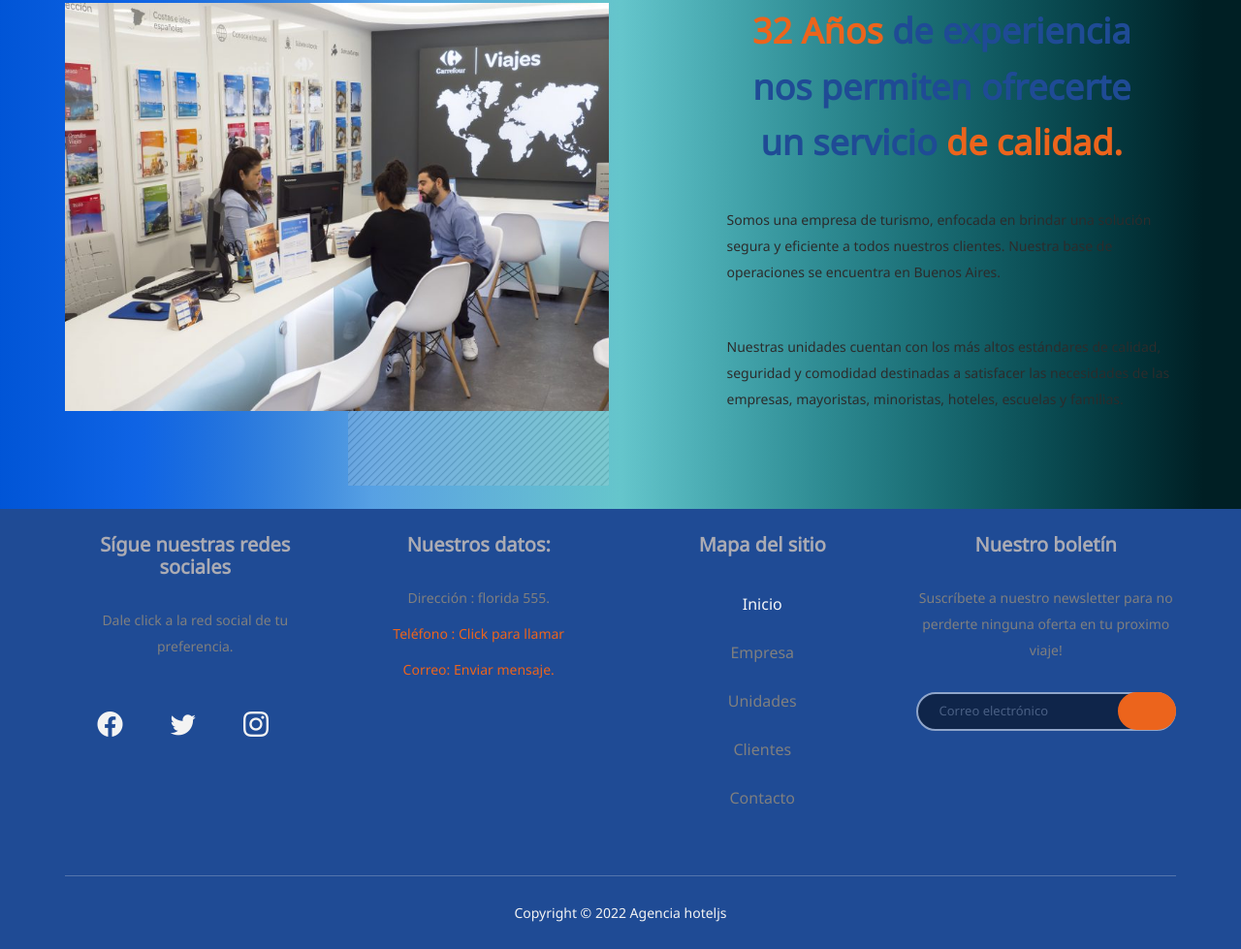
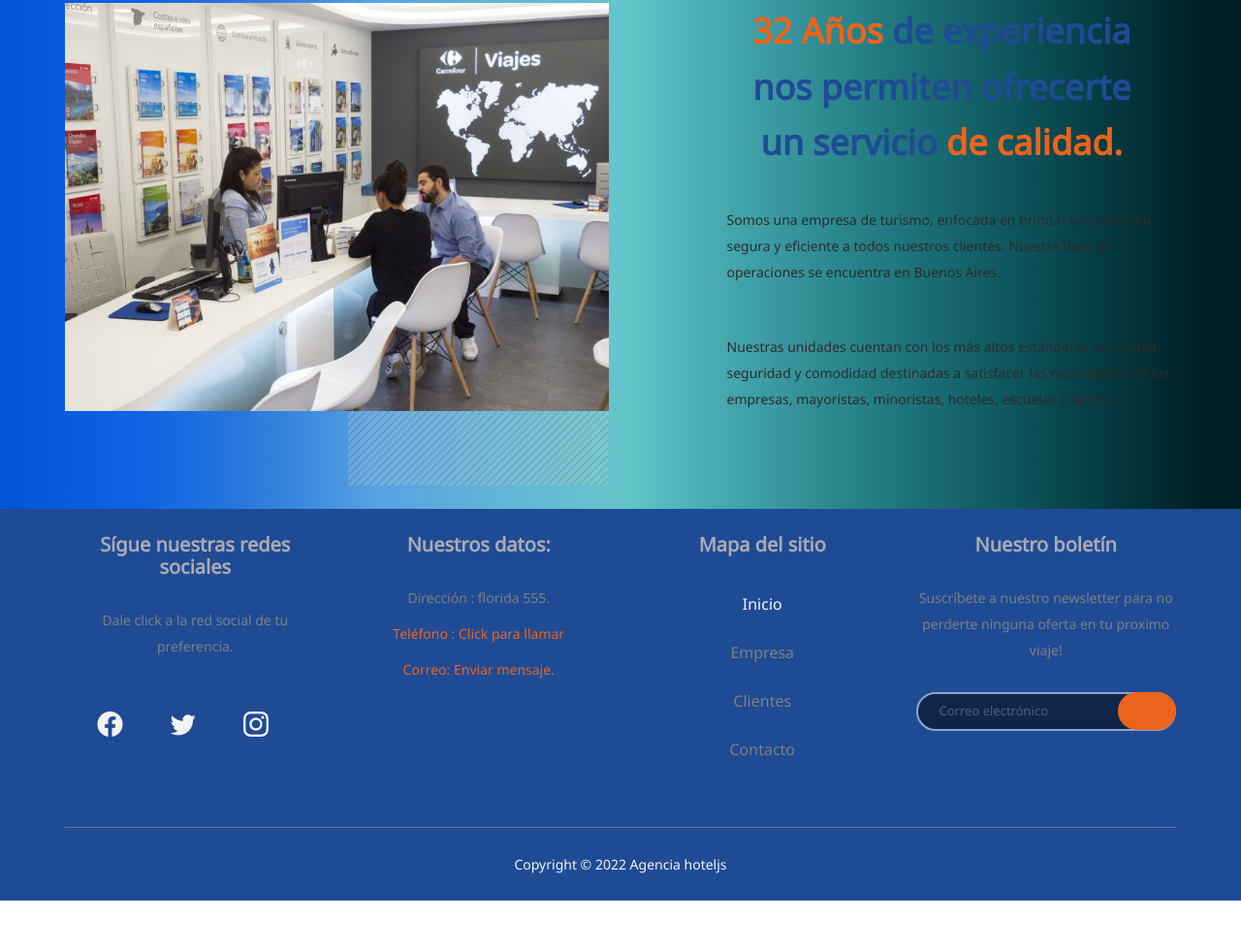
Before and after one commit to KzjT/Hotejs, a website: page empresa.html in a window 1280 px wide. Shown: the part 352-1331 px from the top of the page at 97% size. After the commit the page ends 1281 px from the top, so only its background shows below. Drawn offline with nearby package versions, Linux system fonts and the light colour scheme; some icons are missing.

Commit message:
final 1.4

```diff
--- a/empresa.html
+++ b/empresa.html
@@ -155,9 +155,6 @@
                                 <a class="nav-link" aria-current="page" href="empresa.html">Empresa</a>
                             </li>
                             <li class="nav-item">
-                                <a class="nav-link" aria-current="page" href="unidades.html">Unidades</a>
-                            </li>
-                            <li class="nav-item">
                                 <a class="nav-link" aria-current="page" href="clientes.html">Clientes</a>
                             </li>
                             <li class="nav-item">
```
Also changed, not shown: clientes.html (+0 -3 lines), contacto.html (+12 -11 lines), index.html (+0 -3 lines), paquetes.html (+0 -3 lines).
